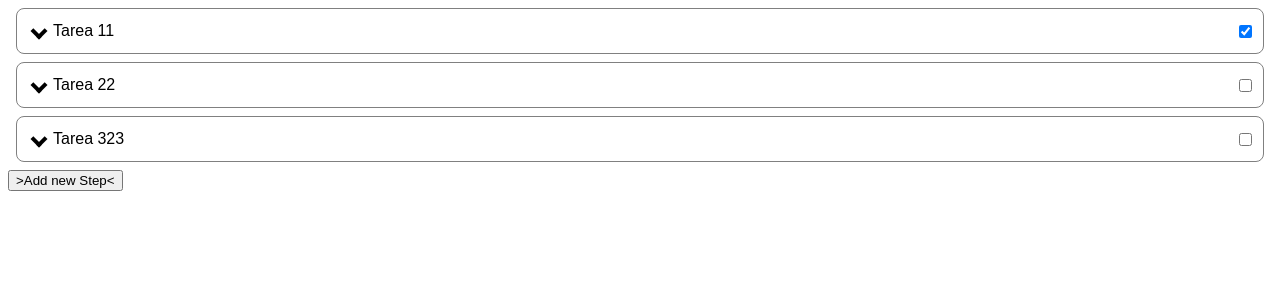
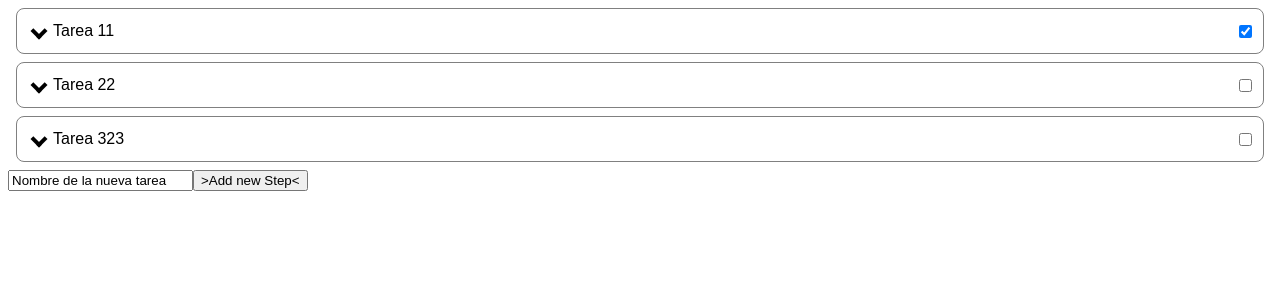
Before and after one commit to gabo-x86/todo-reactjs, a React (Create React App) app: page / in a window 1280 px wide. Shown: the top 300 px of the page. Built offline with nearby package versions, Linux system fonts and the light colour scheme.

Commit message:
addNewTask implemented

```diff
--- a/src/components/Button/index.jsx
+++ b/src/components/Button/index.jsx
@@ -2,11 +2,11 @@ import React from 'react';
 
 import './button.css';
 
-const Button = ({textName}) =>{
+const Button = ({textName, onAddTask}) =>{
 
     return(
         <>
-        <button>{textName}</button>
+        <button onClick={onAddTask}>{textName}</button>
         </>
     )
 }
--- /dev/null
+++ b/src/components/InputText/index.jsx
@@ -0,0 +1,10 @@
+import React from "react";
+
+const InputText = ({inputValue, onInputChange}) =>{
+
+    return(
+        <input type="text" value={inputValue} onChange={onInputChange} />
+    )
+}
+
+export default InputText;
--- a/src/modules/toDo/components/TaskList/index.jsx
+++ b/src/modules/toDo/components/TaskList/index.jsx
@@ -1,11 +1,13 @@
-import React, { useState } from "react";
+import React, { useEffect, useState } from "react";
 import Task from "../Task";
 import Button from "../../../../components/Button"
+import InputText from "../../../../components/InputText";
 import { INITIAL_DATA } from "../../../../data";
 import './taskList.css';
 
 const TaskList = () =>{
     const [todoData, setTodoData] = useState(INITIAL_DATA);
+    const [newTaskName, setNewTaskName] = useState('Nombre de la nueva tarea');
 
     const onCheckTask  = (idTask) =>{
         const newTodoData = todoData.map(e => e.id===idTask ? {...e, completed:!e.completed} : e)
@@ -22,12 +24,30 @@ const TaskList = () =>{
         setTodoData(newTodoData);
     }
 
+    const onInputChange = (event) =>{
+        setNewTaskName(event.target.value);
+    }
+
+    const onAddTask = () =>{
+        const idGen = todoData.length;
+        const newTask = {
+            id: `t${idGen+1}`,
+            name: `${newTaskName}`,
+            completed: false,
+            description: '',
+            steps: []
+        }
+        setTodoData([...todoData, newTask]);
+        console.log(`-->> `, todoData);
+    }
+
     return(
         <>
             {todoData.map((element)=>(
                 <Task key={element.id} task={element} onCheckTask={onCheckTask} onCheckStep={onCheckStep} />
             ))}
-            <Button textName={'>Add new Step<'}/>
+            <InputText inputValue={newTaskName} onInputChange={onInputChange} />
+            <Button textName={'>Add new Step<'} onAddTask={onAddTask} />
         </>
     )
 
```
Also changed, not shown: src/components/InputText/inputText.css (added).
